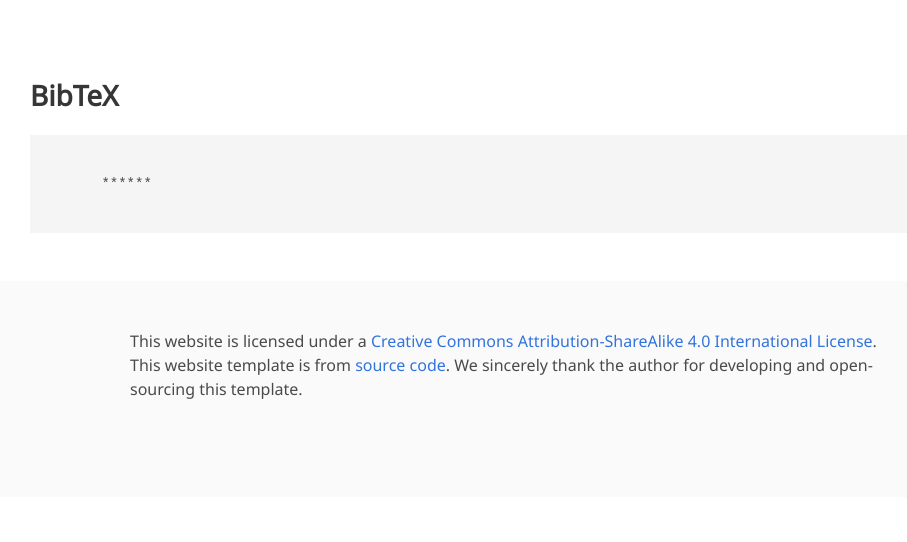
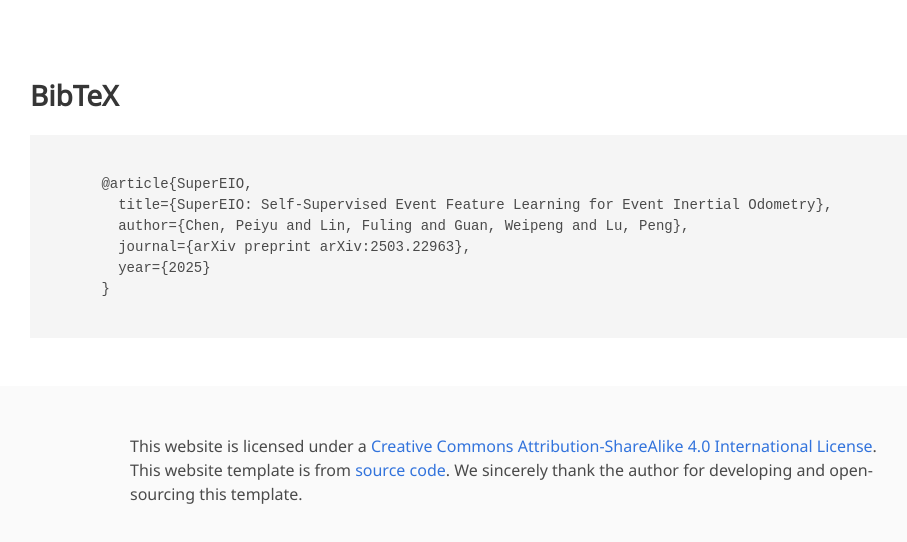
Before and after one commit to arclab-hku/SuperEIO, a plain HTML site: page index.html in a window 1280 px wide. Shown: the part 2046-2588 px from the top of the page, without its empty margins (130-1037 px from the left). Before the commit the page ends 2543 px from the top, so only its background shows below. Drawn offline with nearby package versions, Linux system fonts and the light colour scheme; a script that the page names is missing; some icons are missing; a web font is replaced by a local one.

Commit message:
Update index.html

```diff
--- a/index.html
+++ b/index.html
@@ -166,7 +166,7 @@
                 </a>
               </span>
               <span class="link-block">
-                <a href=""
+                <a href="https://arxiv.org/abs/2503.22963"
                     target="_blank"
                    class="external-link button is-normal is-rounded is-dark">
                   <span class="icon">
@@ -291,7 +291,12 @@
   <div class="container is-max-desktop content">
     <h2 class="title">BibTeX</h2>
     <pre><code>
-      ******
+      @article{SuperEIO,
+        title={SuperEIO: Self-Supervised Event Feature Learning for Event Inertial Odometry},
+        author={Chen, Peiyu and Lin, Fuling and Guan, Weipeng and Lu, Peng},
+        journal={arXiv preprint arXiv:2503.22963},
+        year={2025}
+      }
     </code></pre>
   </div>
 </section>
```
